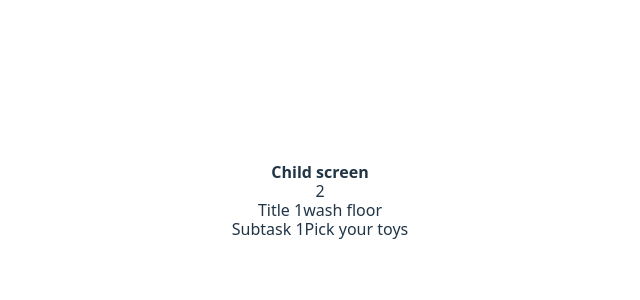
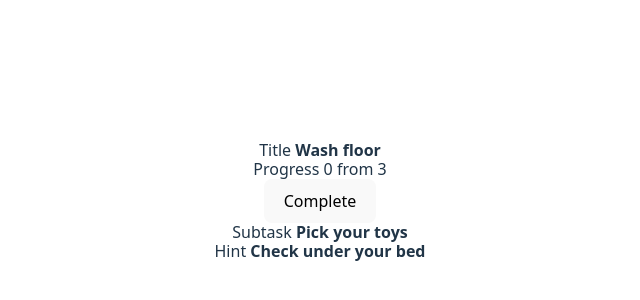
Before and after one commit to Iloha/adhd, a React (Vite) app: page / in a window 1280 px wide. Shown: the part 184-484 px from the top of the page, without its empty margins (320-960 px from the left). Built offline with nearby package versions, Linux system fonts and the light colour scheme; data requests are answered from the project's data file.

Commit message:
added subtask logic to child screeen

```diff
--- a/db.json
+++ b/db.json
@@ -1,21 +1,21 @@
 {
   "tasks": [
     {
-      "id": 2,
-      "text": "1wash floor",
+      "id": 0,
+      "text": "Wash floor",
       "subtasks": [
         {
-          "title": "1Pick your toys",
-          "hint": "1Check under your bed",
+          "title": "Pick your toys",
+          "hint": "Check under your bed",
           "done": false
         },
         {
-          "title": "2Pick up your laundry",
+          "title": "Pick up your laundry",
           "hint": "Put to the basket in laundry room",
           "done": false
         },
         {
-          "title": "2Put all books to the shelves",
+          "title": "Put all books to the shelves",
           "hint": "from table and bed",
           "done": false
         }
@@ -26,22 +26,22 @@
       "done": false
     },
     {
-      "id": 3,
-      "text": "3wash floor",
+      "id": 1,
+      "text": "Pack your school bag",
       "subtasks": [
         {
-          "title": "3Pick your toys",
-          "hint": "3Check under your bed",
+          "title": "Pack your laptop",
+          "hint": "Check if it's charged",
           "done": false
         },
         {
-          "title": "3Pick up your laundry",
-          "hint": "Put to the basket in laundry room",
+          "title": "Take water bottle",
+          "hint": "Check if the bottle is full",
           "done": false
         },
         {
-          "title": "3Put all books to the shelves",
-          "hint": "from table and bed",
+          "title": "Take books from library",
+          "hint": "Check if you have all the books you need for the day",
           "done": false
         }
       ],
--- a/src/App.jsx
+++ b/src/App.jsx
@@ -29,8 +29,11 @@ function App() {
   }
 }, [tasks, activeTaskId, setActiveTaskId])
 
-  const activeTask = tasks.find(task => task.id === activeTaskId) ?? 0
+  // console.log('activeTaskId', activeTaskId)
 
+  const activeTask = tasks.find(task => task.id === activeTaskId) ?? tasks[0]
+
+  // console.log('activeTask app', activeTask)
   const fetchTasks = async () => {
       const res = await fetch(`http://localhost:5001/tasks`)
       const data = await res.json()
@@ -93,8 +96,10 @@ const markDone = async (id) => {
   return (
     <>
       {mode === "child" ? (
-        <ChildScreen tasks={tasks} activeTask={activeTask}></ChildScreen>
-      ): <ParentScreen tasks={tasks} deleteTask={deleteTask} markDone={markDone} addTask={addTask}></ParentScreen>}
+        <ChildScreen tasks={tasks} activeTask={activeTask} setTasks={setTasks}></ChildScreen>
+      ) : (
+        <ParentScreen tasks={tasks} deleteTask={deleteTask} markDone={markDone} addTask={addTask}></ParentScreen>
+      )}
         <Header name={"Daniil"} date={"October 30th"}/>
     </>
   )
--- a/src/screens/ChildScreen.jsx
+++ b/src/screens/ChildScreen.jsx
@@ -1,4 +1,5 @@
 function ChildScreen({ tasks, activeTask, setTasks }) {
+
   if (!activeTask) {
     return <div>child screen — Choose task</div>
   }
@@ -6,15 +7,49 @@ function ChildScreen({ tasks, activeTask, setTasks }) {
   const subtasks = activeTask.subtasks ?? []
   const activeSubtaskIndex = subtasks.findIndex((subtask) => subtask.done !== true)
   const activeSubtask = activeSubtaskIndex === -1 ? null : subtasks[activeSubtaskIndex]
+  const hasActiveSubtask = activeSubtask !== null
 
-//   console.log ('index', activeSubtaskIndex, 'title', activeSubtask)
+  const handleSetDone = () => {
+    if (!hasActiveSubtask) {
+      // No active subtask: mark the whole task done instead of crashing
+      setTasks((prevTasks) =>
+        prevTasks.map((task) => (task.id === activeTask.id ? { ...task, done: true } : task))
+      )
+      return
+    }
+
+    const updatedSubtasks = subtasks.map((subtask, index) => {
+      if (index === activeSubtaskIndex) {
+        return { ...subtask, done: true }
+      }
+      return subtask
+    })
+
+    setTasks((prevTasks) => {
+      return prevTasks.map((task) => {
+        if (task.id === activeTask.id) {
+          return { ...task, subtasks: updatedSubtasks }
+        }
+        return task
+      })
+    })
+  }
+
   return (
     <div>
-      <b>Child screen</b>
       {activeTask.done === true ? "Done!" : ""}
-      <div>{activeTask.id}</div>
-      <div>Title {activeTask.text}</div>
-      <div>Subtask { activeSubtask.title }</div>
+
+      <div>Title <b>{activeTask.text}</b></div>
+      <div>
+        Progress { subtasks.filter((subtask) => subtask.done === true).length } from { subtasks.length }
+      </div>
+
+      <button onClick={handleSetDone}>Complete</button>
+
+      <div>
+        Subtask <b>{hasActiveSubtask ? activeSubtask.title : '— no active subtask —'}</b>
+      </div>
+      <div>Hint <b>{hasActiveSubtask ? activeSubtask.hint : ''}</b></div>
 
       {/* <div>
         Subtasks
```
